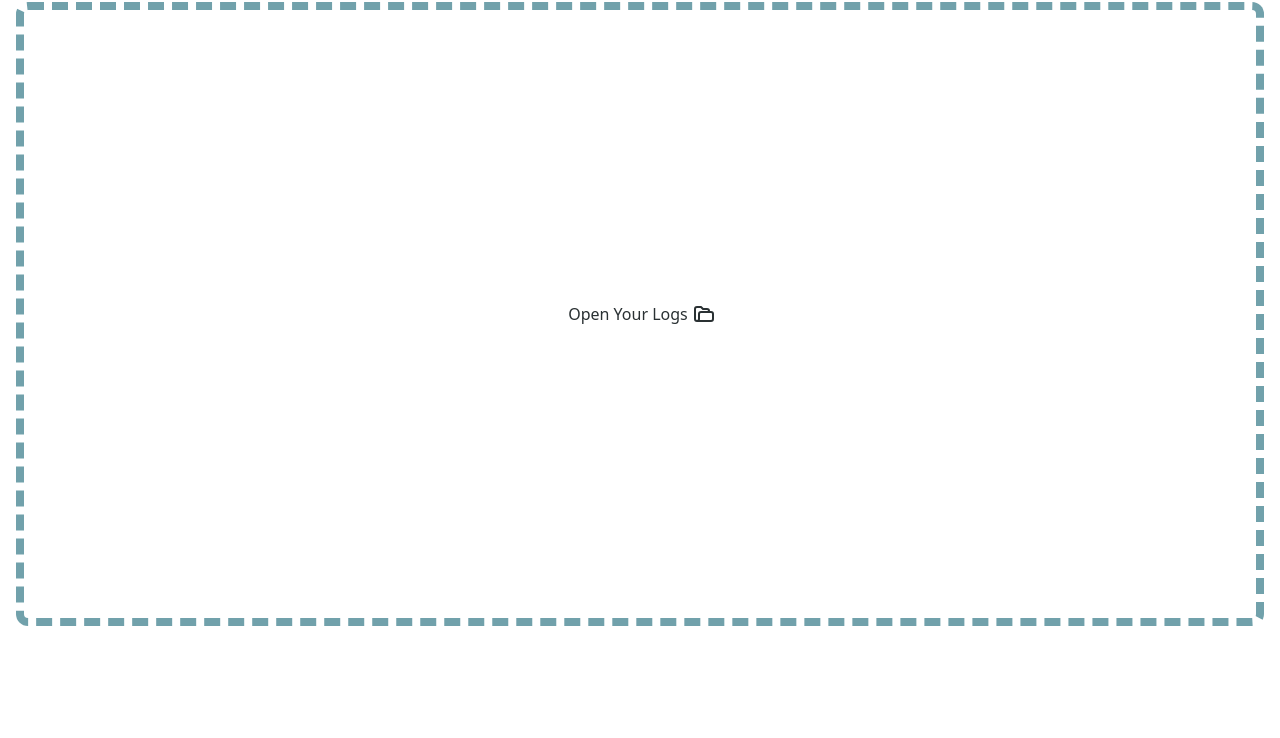
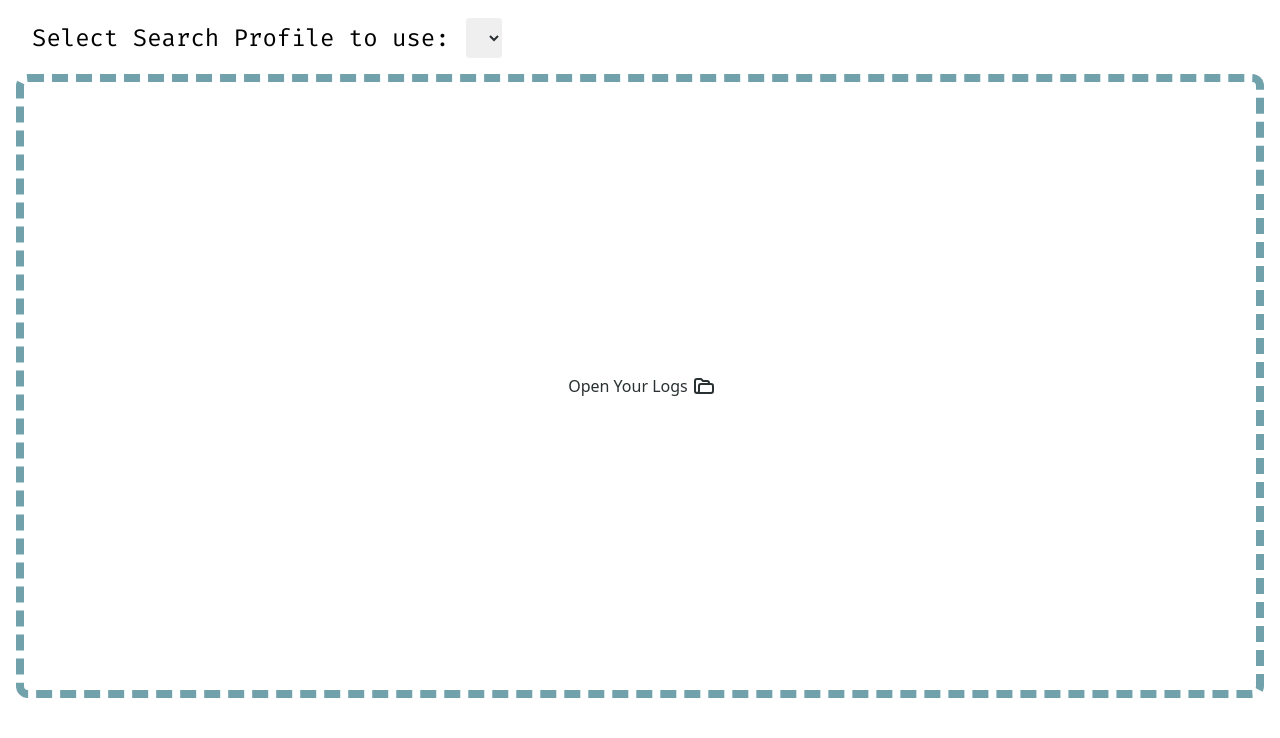
Before and after one commit to Axolotlpi/sifter, an Astro site: page / in a window 1280 px wide. Shown: the part 62-800 px from the top of the page. Built offline with nearby package versions, Linux system fonts and the light colour scheme; Astro itself is replaced by a stand-in of ours.

Commit message:
add dropdown to log viewer

```diff
--- /dev/null
+++ b/src/components/Dropdown.svelte
@@ -0,0 +1,23 @@
+<script lang="ts">
+    import { v4 as uuid } from 'uuid';
+
+    interface DropdownOption {
+        id: string | number;
+        text: string;
+    }
+    export let options: Array<DropdownOption>;
+    export let selectedOption; //bindable
+    const selectId = uuid();
+
+</script>
+
+<label for={selectId}>
+    <slot name="label" />
+</label>
+<select id={selectId} bind:value={selectedOption} class="h-min p-2 rounded text-primary-dark-2 hover:text-primary-dark-1 hover:bg-secondary-1">
+    {#each options as option}
+        <option value={option}>
+            {option.text}
+        </option>
+    {/each}
+</select>
--- a/src/components/LogViewer/LogViewer.svelte
+++ b/src/components/LogViewer/LogViewer.svelte
@@ -3,10 +3,21 @@
     import FileInput from '../compositions/FileInput.svelte';
     import Button from "../Button.svelte";
     import { readLogFiles } from "../../helpers";
+    import { readDataByTypes } from "../../IndexedDB";
+    import Dropdown from "../Dropdown.svelte";
     let openFile = true;
     let readLogPromise;//TODO: add multi file input
+    let dropdownOptions = readDataByTypes('searchProfiles').then(searchProfiles => searchProfiles.map(profile => ({id: profile.id, text: profile.name})));
+    let selectedOption;
 </script>
 
+<div class="w-full p-4 flex justify-start items-center space-x-4">
+    {#await dropdownOptions then options }
+    <Dropdown {options} bind:selectedOption={selectedOption}>
+        <p slot="label" class="h4 font-monospace">Select Search Profile to use: </p>
+    </Dropdown>
+    {/await}
+</div>
 {#if openFile}
     <FileInput onFileOpen={(files) => {
         readLogPromise = readLogFiles(files[0]);
@@ -21,6 +32,9 @@
                 </svg>
             </Button>
         </div>
-        <TextView text={logFile}/>
+        <TextView>
+
+           <p>{logFile}</p>
+        </TextView>
     {/await}
 {/if}
```
